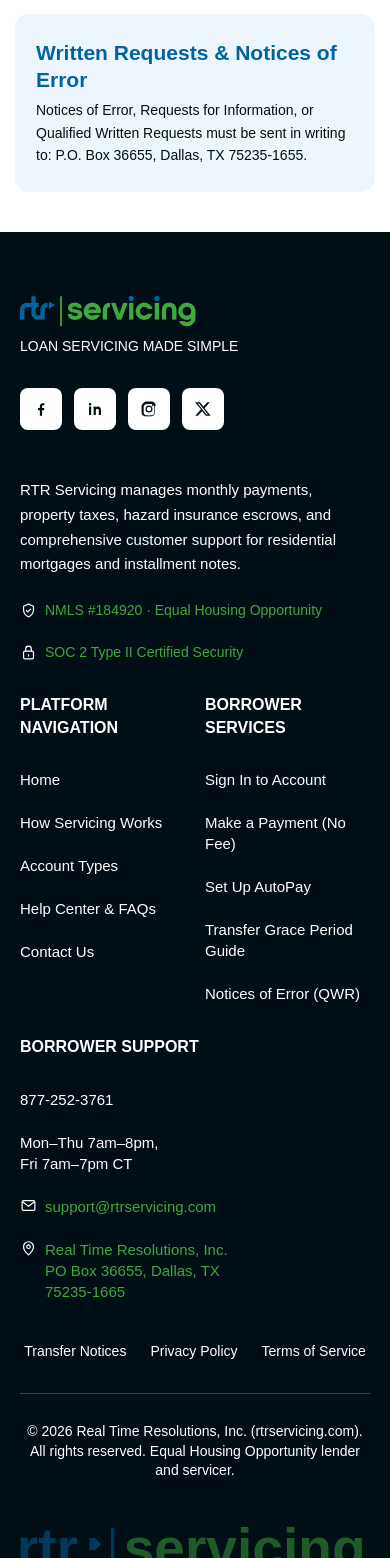
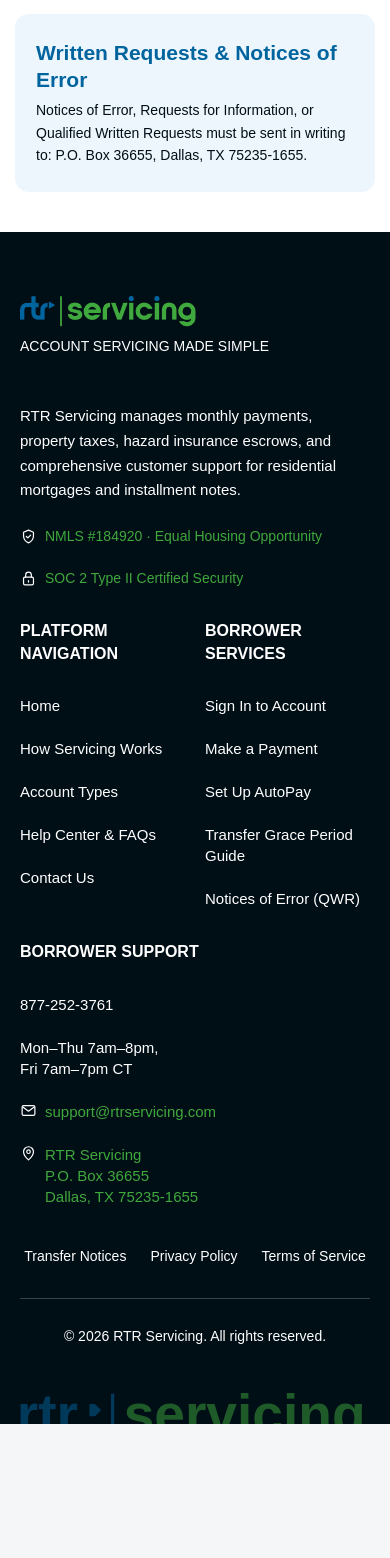
Before and after one commit to Mustafatahir98/rtrservicing, a Next.js app: page /contact in a window 390 px wide. Shown: the part 3587-5145 px from the top of the page. After the commit the page ends 5011 px from the top, so only its background shows below. Built offline with nearby package versions, Linux system fonts and the light colour scheme; a web font is replaced by a local one.

Commit message:
Update account terminology and RTR Servicing branding

```diff
--- a/app/home/home.css
+++ b/app/home/home.css
@@ -18,7 +18,6 @@
 /* Sign-in card */
 .hm-signin { scroll-margin-top: 120px; padding: 34px 34px 32px; border-radius: 14px; background: #fff; box-shadow: 0 24px 60px rgba(0, 14, 22, .12); }
 .hm-signin h2 { color: var(--hm-blue); font-size: 26px; line-height: 1.3; font-weight: 500; }
-.hm-signin-sub { margin-top: 6px; padding-bottom: 22px; border-bottom: 1px solid var(--hm-cloud); font-size: 14px; }
 .hm-signin form { display: grid; gap: 16px; margin-top: 26px; }
 .hm-field { display: grid; gap: 10px; font-size: 15px; }
 .hm-field-row { display: flex; justify-content: space-between; align-items: baseline; }
@@ -116,7 +115,6 @@
   .hm-hero-buttons .hm-btn-blue { background: var(--hm-blue-dark); box-shadow: 0 8px 18px rgba(0, 79, 125, .2); }
   .hm-signin { width: 100%; max-width: none; margin: 0; padding: clamp(20px, 7.6vw, 28px); border-radius: 14px; }
   .hm-signin h2 { text-align: center; font-size: clamp(18px, 7.1vw, 28px); }
-  .hm-signin .hm-signin-sub { margin-top: 6px; padding-bottom: 16px; text-align: center; font-size: clamp(12px, 4.3vw, 16px); line-height: 1.7; }
   .hm-signin form { gap: clamp(12px, 4.3vw, 16px); margin-top: 24px; }
   .hm-signin .hm-field { gap: 16px; font-size: clamp(12px, 4.3vw, 15px); }
   .hm-signin .hm-field-row a { font-size: clamp(10px, 3.5vw, 12px); font-weight: 400; text-decoration: none; }
--- a/app/layout.tsx
+++ b/app/layout.tsx
@@ -8,19 +8,19 @@ export const metadata: Metadata = {
       ? `https://${process.env.VERCEL_PROJECT_PRODUCTION_URL}`
       : "https://rtrservicing.vercel.app",
   ),
-  title: "RTR Servicing | Loan Servicing Made Simple",
-  description: "Secure, customer-focused loan servicing for payments, statements, and account details.",
+  title: "RTR Servicing | Account Servicing Made Simple",
+  description: "Secure, customer-focused account servicing for payments, statements, and account details.",
   openGraph: {
     type: "website",
     locale: "en_US",
     siteName: "RTR Servicing",
-    title: "RTR Servicing | Your Loan. Less Worry. More Clarity.",
-    description: "Manage payments, view statements, and get support for your loan in one place.",
+    title: "RTR Servicing | Your Account. Less Worry. More Clarity.",
+    description: "Manage payments, view statements, and get support for your account.",
   },
   twitter: {
     card: "summary_large_image",
-    title: "RTR Servicing | Your Loan. Less Worry. More Clarity.",
-    description: "Manage payments, view statements, and get support for your loan in one place.",
+    title: "RTR Servicing | Your Account. Less Worry. More Clarity.",
+    description: "Manage payments, view statements, and get support for your account.",
   },
 };
 
--- a/app/site.css
+++ b/app/site.css
@@ -82,10 +82,6 @@ html:has(.hm), body:has(.hm) { overflow-x: clip; overscroll-behavior-x: none; }
 .hm-footer a:hover { color: var(--hm-green); }
 .hm-footer-top { display: flex; justify-content: space-between; align-items: flex-start; gap: 24px; }
 .hm-tagline { margin-top: 10px; font-size: 14px; }
-.hm-social { display: flex; gap: 12px; padding-top: 8px; }
-.hm-social a { width: 42px; height: 42px; display: grid; place-items: center; border-radius: 8px; color: var(--hm-midnight); background: #fff; }
-.hm-social a:hover { color: #fff; background: var(--hm-green); }
-.hm-social svg { width: 18px; height: 18px; fill: currentColor; }
 .hm-footer-grid { display: grid; grid-template-columns: 1.55fr 1fr 1fr 1fr; gap: 40px; margin-top: 74px; }
 .hm-footer-about p { max-width: 350px; line-height: 1.65; }
 .hm-footer-badges { display: grid; gap: 14px; margin-top: 44px; color: var(--hm-green); font-size: 14px; }
--- a/components/help-center.tsx
+++ b/components/help-center.tsx
@@ -20,7 +20,7 @@ const faqs: { category: Category; question: string; answer: string }[] = [
   {
     category: "Payments & AutoPay",
     question: "How can I make my monthly payment?",
-    answer: "Sign in to your account to pay online with no fee, set up AutoPay, or call our Customer Care team at 877-252-3761 for other payment options.",
+    answer: "Sign in to your account to pay online, set up AutoPay, or call our Customer Care team at 877-252-3761 for other payment options.",
   },
   {
     category: "Payments & AutoPay",
@@ -30,7 +30,7 @@ const faqs: { category: Category; question: string; answer: string }[] = [
   {
     category: "Payments & AutoPay",
     question: "Can I make extra payments toward principal?",
-    answer: "Yes. You can add an additional principal amount when you make a payment online. Extra payments are applied according to the terms of your loan documents.",
+    answer: "Yes. You can add an additional principal amount when you make a payment online. Extra payments are applied according to the terms of your account documents.",
   },
   {
     category: "Tax Form 1098 & Statements",
--- a/components/home-sign-in.tsx
+++ b/components/home-sign-in.tsx
@@ -14,7 +14,6 @@ export default function HomeSignIn({ phone }: { phone: string }) {
   return (
     <div id="sign-in" className="hm-signin">
       <h2>Sign in to your Account</h2>
-      <p className="hm-signin-sub">Quick Verification using your SSN And Billing ZIP Code.</p>
 
       <form onSubmit={handleSubmit} noValidate>
         <label className="hm-field">
--- a/components/servicing-modal.tsx
+++ b/components/servicing-modal.tsx
@@ -34,13 +34,13 @@ export default function ServicingModal() {
             <span aria-hidden="true">×</span>
           </button>
 
-          <h2 id="servicing-modal-title">How Loan Servicing Works</h2>
+          <h2 id="servicing-modal-title">How Account Servicing Works</h2>
           <div className="servicing-modal-copy">
             <p>
-              Your original lender gave you the loan. RTR Servicing was then assigned to manage it on their behalf. This is a standard part of how lending works, and your loan terms stay exactly as your lender set them. Your interest rate, monthly payment, and balance remain unchanged.
+              RTR Servicing manages your account on behalf of your original lender. Your account terms stay exactly as your lender set them. Your interest rate, monthly payment, and balance remain unchanged.
             </p>
             <p>
-              RTR Servicing handles everything that happens after the loan is issued. We collect your monthly payments, maintain your account records, send your billing statements, and generate your annual IRS Form 1098 tax document each January.
+              RTR Servicing collects your monthly payments, maintains your account records, sends your billing statements, and provides your annual IRS Form 1098 tax document when applicable.
             </p>
             <p>
               Once you receive your welcome letter with your RTR account number and payment instructions, you can sign into the RTR Borrower Portal to make payments, view your statement history, and download documents at any time.
--- a/components/site-footer.tsx
+++ b/components/site-footer.tsx
@@ -9,7 +9,7 @@ const footerColumns = [
     links: [
       { label: "Home", href: "/" },
       { label: "How Servicing Works", href: "/help-center" },
-      { label: "Account Types", href: "#" },
+      { label: "Account Types", href: "/help-center" },
       { label: "Help Center & FAQs", href: "/help-center" },
       { label: "Contact Us", href: "/contact" },
     ],
@@ -18,20 +18,13 @@ const footerColumns = [
     title: "Borrower Services",
     links: [
       { label: "Sign In to Account", href: "/#sign-in" },
-      { label: "Make a Payment (No Fee)", href: "/#sign-in" },
+      { label: "Make a Payment", href: "/#sign-in" },
       { label: "Set Up AutoPay", href: "/#sign-in" },
       { label: "Transfer Grace Period Guide", href: "/help-center" },
       { label: "Notices of Error (QWR)", href: "#" },
     ],
   },
 ] as const;
-
-function SocialIcon({ type }: { type: "facebook" | "linkedin" | "instagram" | "x" }) {
-  if (type === "facebook") return <svg viewBox="0 0 24 24" aria-hidden="true"><path d="M13.5 21v-7.5H16l.4-3h-2.9V8.6c0-.9.3-1.5 1.5-1.5h1.5V4.4c-.3 0-1.2-.1-2.2-.1-2.2 0-3.8 1.4-3.8 3.9v2.3H8v3h2.5V21h3Z" /></svg>;
-  if (type === "linkedin") return <svg viewBox="0 0 24 24" aria-hidden="true"><path d="M6.9 8.8H4V20h2.9V8.8ZM5.4 4a1.7 1.7 0 1 0 0 3.4 1.7 1.7 0 0 0 0-3.4ZM20 13.6c0-3-1.6-4.9-4.2-4.9-1.4 0-2.3.7-2.8 1.4V8.8h-2.8V20h2.9v-5.6c0-1.5.6-2.6 2-2.6 1.3 0 2 .9 2 2.6V20h2.9v-6.4Z" /></svg>;
-  if (type === "x") return <svg viewBox="0 0 24 24" aria-hidden="true"><path d="M17.8 3H21l-7 8 8.2 10h-6.4l-5-6.1L5 21H1.8l7.5-8.6L1.4 3h6.6l4.5 5.6L17.8 3Zm-1.1 16.2h1.8L6.9 4.7H5l11.7 14.5Z" /></svg>;
-  return <svg viewBox="0 0 24 24" aria-hidden="true"><path d="M12 7.3a4.7 4.7 0 1 0 0 9.4 4.7 4.7 0 0 0 0-9.4Zm0 7.7a3 3 0 1 1 0-6 3 3 0 0 1 0 6Zm6-7.9a1.1 1.1 0 1 1-2.2 0 1.1 1.1 0 0 1 2.2 0ZM21 8c-.1-1.6-.4-3-1.6-4.2C18.2 2.6 16.7 2.2 15.1 2.1c-1.6-.1-4.6-.1-6.2 0-1.6.1-3 .4-4.2 1.6S2.2 6.4 2.1 8c-.1 1.6-.1 6.4 0 8 .1 1.6.4 3 1.6 4.2s2.6 1.5 4.2 1.6c1.6.1 4.6.1 6.2 0 1.6-.1 3-.4 4.2-1.6s1.5-2.6 1.6-4.2c.1-1.6.1-6.4 0-8Zm-2.3 10.4a3 3 0 0 1-1.7 1.7c-1.2.5-3.9.4-5 .4s-3.8.1-5-.4a3 3 0 0 1-1.7-1.7c-.5-1.2-.4-3.9-.4-5.4s-.1-4.2.4-5.4A3 3 0 0 1 7 5.9c1.2-.5 3.9-.4 5-.4s3.8-.1 5 .4a3 3 0 0 1 1.7 1.7c.5 1.2.4 3.9.4 5.4s.1 4.2-.4 5.4Z" /></svg>;
-}
 
 function InfoIcon({ type }: { type: "shield" | "lock" | "mail" | "pin" }) {
   if (type === "shield") return <svg viewBox="0 0 24 24" aria-hidden="true"><path d="M12 3 5 6v5c0 4.5 3 8.3 7 10 4-1.7 7-5.5 7-10V6l-7-3Z" /><path d="m9 12 2 2 4-4" /></svg>;
@@ -61,12 +54,7 @@ export default function SiteFooter() {
         <div className="hm-footer-top">
           <div>
             <span className="hm-logo"><Image src="/logo.png" alt="RTR Servicing" width={788} height={31} unoptimized /></span>
-            <p className="hm-tagline">LOAN SERVICING MADE SIMPLE</p>
-          </div>
-          <div className="hm-social">
-            {(["facebook", "linkedin", "instagram", "x"] as const).map((type) => (
-              <a key={type} href="#" aria-label={type}><SocialIcon type={type} /></a>
-            ))}
+            <p className="hm-tagline">ACCOUNT SERVICING MADE SIMPLE</p>
           </div>
         </div>
 
@@ -94,7 +82,7 @@ export default function SiteFooter() {
               <li><a href={phone.href}>{phone.label}</a></li>
               <li>Mon–Thu 7am–8pm,<br />Fri 7am–7pm CT</li>
               <li className="hm-footer-green hm-footer-icon"><InfoIcon type="mail" /><a href="mailto:support@rtrservicing.com">support@rtrservicing.com</a></li>
-              <li className="hm-footer-green hm-footer-icon"><InfoIcon type="pin" /><span>Real Time Resolutions, Inc.<br />PO Box 36655, Dallas, TX<br />75235-1665</span></li>
+              <li className="hm-footer-green hm-footer-icon"><InfoIcon type="pin" /><span>RTR Servicing<br />P.O. Box 36655<br />Dallas, TX 75235-1655</span></li>
             </ul>
           </div>
         </div>
@@ -104,7 +92,7 @@ export default function SiteFooter() {
           <Link href="#">Privacy Policy</Link>
           <Link href="#">Terms of Service</Link>
         </div>
-        <p className="hm-copyright">© 2026 Real Time Resolutions, Inc. (rtrservicing.com). All rights reserved. Equal Housing Opportunity lender and servicer.</p>
+        <p className="hm-copyright">© 2026 RTR Servicing. All rights reserved.</p>
         <Wordmark />
       </div>
     </footer>
```
Also changed, not shown: app/page.tsx (+4 -5 lines), app/opengraph-image.alt.txt, app/twitter-image.alt.txt.
